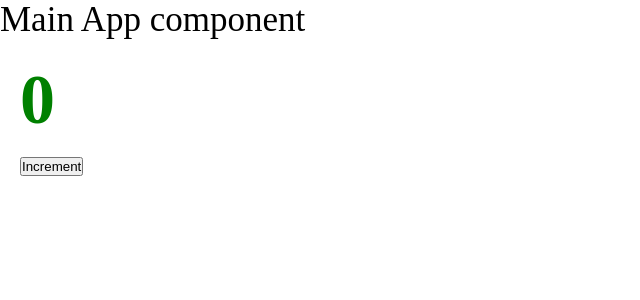
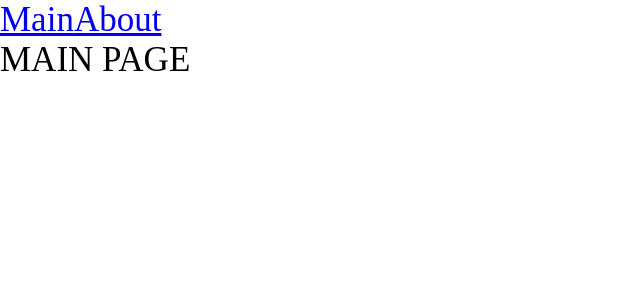
Before and after one commit to pnetesa/advanced-course-react, a React app: page / in a window 1280 px wide. Shown: the top 300 px of the page, without its empty margins (0-640 px from the left). Built offline with nearby package versions, Linux system fonts and the light colour scheme.

Commit message:
06 - Routing + Pages lazy load

```diff
--- a/package.json
+++ b/package.json
@@ -15,6 +15,7 @@
     "@types/node": "^17.0.21",
     "@types/react": "^17.0.39",
     "@types/react-dom": "^17.0.11",
+    "@types/react-router-dom": "^5.3.3",
     "@types/webpack": "^5.28.0",
     "@types/webpack-dev-server": "^4.7.2",
     "css-loader": "^6.6.0",
@@ -32,6 +33,7 @@
   },
   "dependencies": {
     "react": "^17.0.2",
-    "react-dom": "^17.0.2"
+    "react-dom": "^17.0.2",
+    "react-router-dom": "^6.2.1"
   }
 }
--- a/src/App.tsx
+++ b/src/App.tsx
@@ -1,11 +1,20 @@
-import { Counter } from './components/Counter';
+import { Link, Route, Routes } from 'react-router-dom';
 import './index.scss';
+import { MainPageLazy } from './pages/main-page/MainPage.lazy';
+import { AboutPageLazy } from './pages/about-page/AboutPage.lazy';
+import { Suspense } from 'react';
 
 const App = () => {
   return (
     <div className="app">
-      Main App component
-      <Counter />
+      <Link to={'/'}>Main</Link>
+      <Link to={'/about'}>About</Link>
+      <Suspense fallback={<div>Loading...</div>}>
+        <Routes>
+          <Route path={'/'} element={<MainPageLazy/>}/>
+          <Route path={'/about'} element={<AboutPageLazy/>}/>
+        </Routes>
+      </Suspense>
     </div>
   );
 };
--- a/src/index.tsx
+++ b/src/index.tsx
@@ -1,7 +1,10 @@
 import { render } from 'react-dom';
 import App from './App';
+import { BrowserRouter } from 'react-router-dom';
 
 render(
-  <App />,
-  document.getElementById('root')
+  <BrowserRouter>
+    <App/>
+  </BrowserRouter>,
+  document.getElementById('root'),
 );
--- /dev/null
+++ b/src/pages/about-page/AboutPage.lazy.tsx
@@ -0,0 +1,9 @@
+import { lazy } from 'react';
+
+// export const AboutPageLazy = lazy(() => import('./AboutPage'));
+export const AboutPageLazy = lazy(() =>
+  new Promise((resolve) => {
+    // TODO: FOR TEST ONLY!
+    // @ts-ignore
+    setTimeout(() => resolve(import('./AboutPage')), 1500);
+  }));
--- /dev/null
+++ b/src/pages/about-page/AboutPage.tsx
@@ -0,0 +1,11 @@
+import React from 'react';
+
+const AboutPage = () => {
+  return (
+    <div>
+      ABOUT PAGE
+    </div>
+  );
+};
+
+export default AboutPage;
--- /dev/null
+++ b/src/pages/main-page/MainPage.lazy.tsx
@@ -0,0 +1,9 @@
+import { lazy } from 'react';
+
+// export const MainPageLazy = lazy(() => import('./MainPage'));
+export const MainPageLazy = lazy(() =>
+  new Promise((resolve) => {
+    // TODO: FOR TEST ONLY!
+    // @ts-ignore
+    setTimeout(() => resolve(import('./MainPage')), 1500);
+  }));
--- /dev/null
+++ b/src/pages/main-page/MainPage.tsx
@@ -0,0 +1,11 @@
+import React from 'react';
+
+const MainPage = () => {
+  return (
+    <div>
+      MAIN PAGE
+    </div>
+  );
+};
+
+export default MainPage;
```
Also changed, not shown: 2 other files (tests, documents, lock files or other folders).
